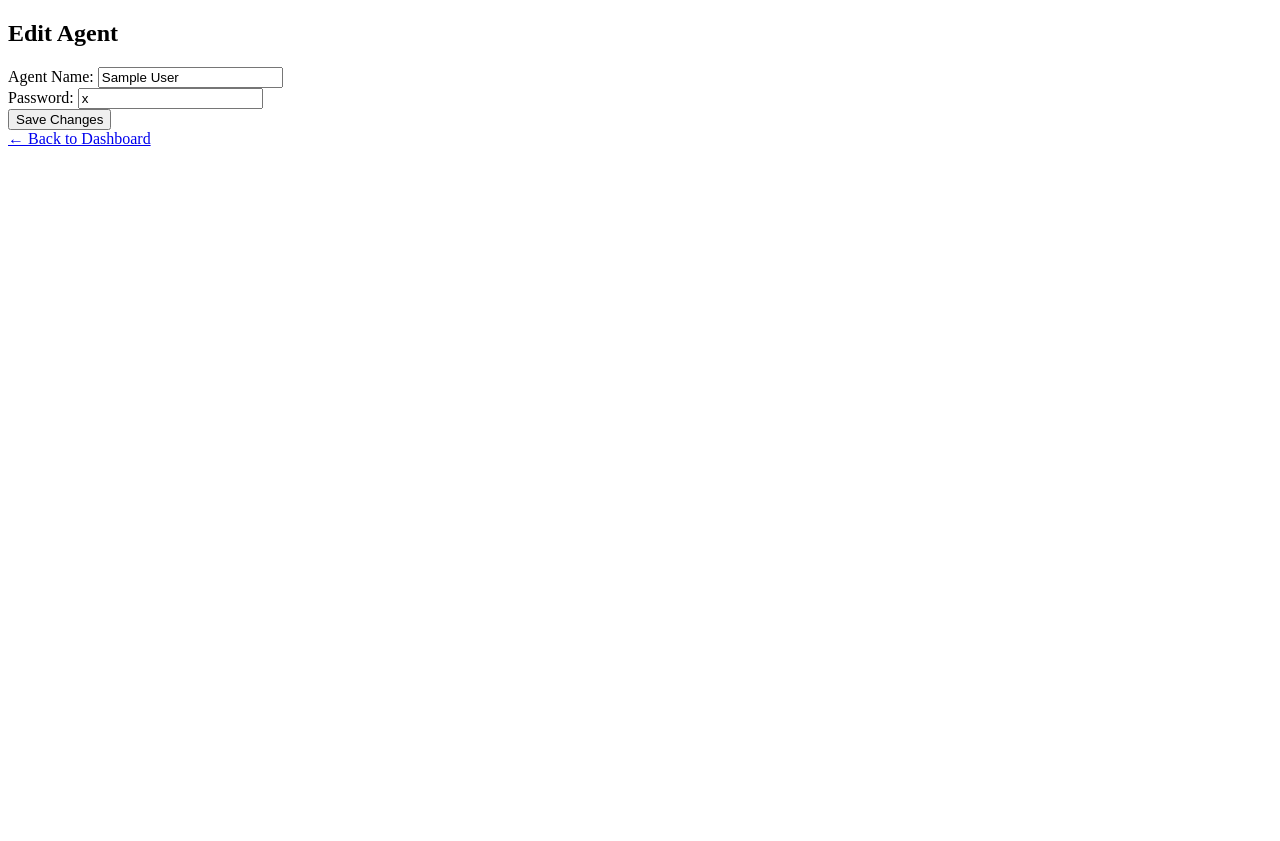
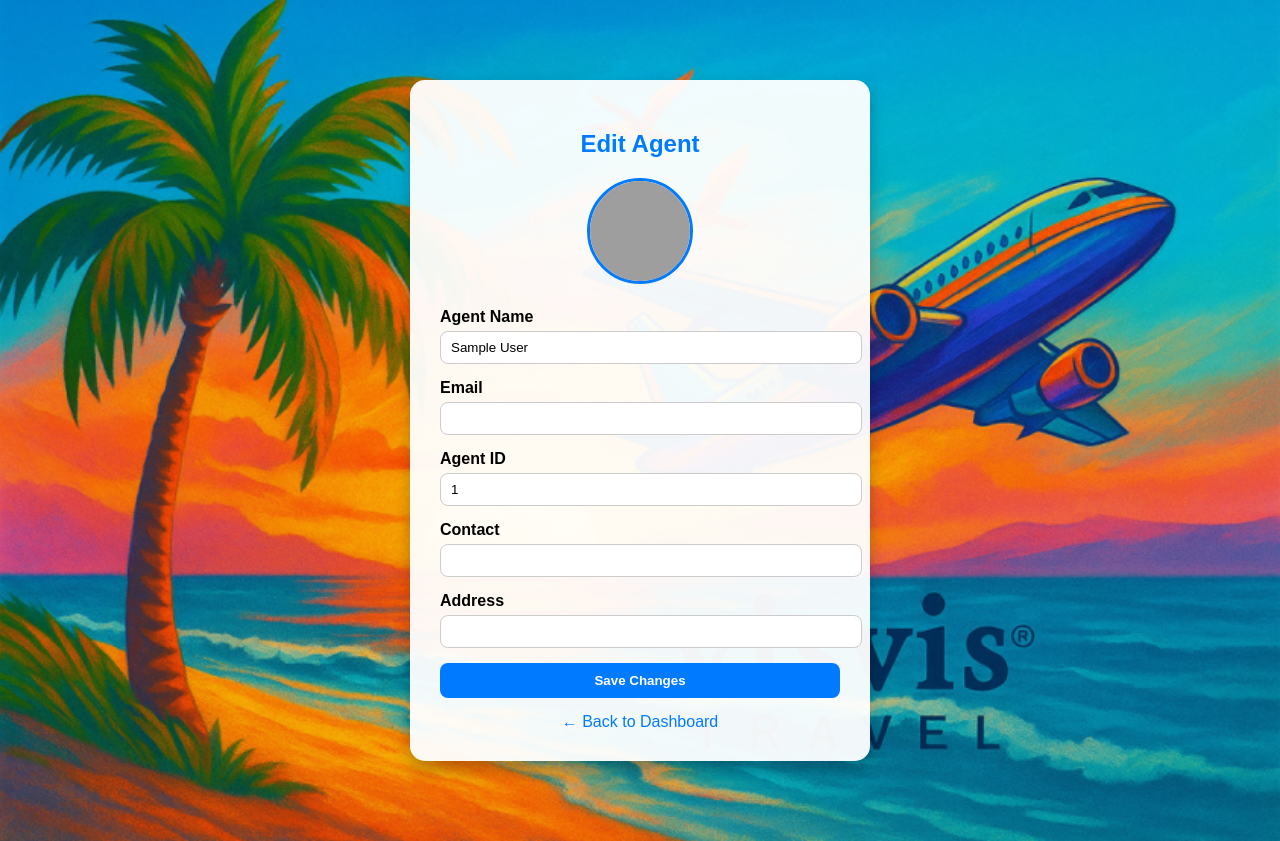
Before and after one commit to EzeInacay/agent-tracker, a PHP site: page /edit_agent.php?agent_id=1 in a window 1280 px wide. Before the commit the page ends 146 px from the top, so only its background shows below. Run offline with PHP 8.4, Linux system fonts and the light colour scheme; a user stored in the database is signed in; tables that the repository leaves empty or names only in its code hold one stand-in row (values such as "Sample post"); data that the repository does not hold is empty; grey boxes are pictures that could not be loaded.

Commit message:
Update edit_agent.php

```diff
--- a/backup 10/edit_agent.php
+++ b/backup 10/edit_agent.php
@@ -11,21 +11,25 @@ if ($conn->connect_error) {
     die("Connection failed: " . $conn->connect_error);
 }
 
+// Save changes
 if ($_SERVER["REQUEST_METHOD"] === "POST") {
     $agent_id = $_POST['agent_id'];
     $agent_name = $_POST['agent_name'];
-    $password = $_POST['password'];
+    $email = $_POST['email'];
+    $contact_number = $_POST['contact_number'];
+    $address = $_POST['address'];
+    $original_agent_id = $_POST['original_agent_id'];
 
-    $stmt = $conn->prepare("UPDATE users SET agent_name = ?, password = ? WHERE agent_id = ?");
-    $stmt->bind_param("sss", $agent_name, $password, $agent_id);
+    $stmt = $conn->prepare("UPDATE users SET agent_id=?, agent_name=?, email=?, contact_number=?, address=? WHERE agent_id=?");
+    $stmt->bind_param("ssssss", $agent_id, $agent_name, $email, $contact_number, $address, $original_agent_id);
     $stmt->execute();
+    $stmt->close();
 
-    $stmt->close();
-    $conn->close();
     header("Location: admin_dashboard.php");
     exit();
 }
 
+// Display form
 if (!isset($_GET['agent_id'])) {
     die("Agent ID missing");
 }
@@ -33,6 +37,10 @@ if (!isset($_GET['agent_id'])) {
 $agent_id = $_GET['agent_id'];
 $result = $conn->query("SELECT * FROM users WHERE agent_id = '$agent_id'");
 $agent = $result->fetch_assoc();
+
+if (!$agent) {
+    die("Agent not found");
+}
 ?>
 
 <!DOCTYPE html>
@@ -40,19 +48,114 @@ $agent = $result->fetch_assoc();
 <head>
     <meta charset="UTF-8">
     <title>Edit Agent</title>
+    <style>
+        body {
+            background: url('raw.png') no-repeat center center fixed;
+            background-size: cover;
+            font-family: Arial, sans-serif;
+        }
+
+        .container {
+            background-color: rgba(255, 255, 255, 0.95);
+            padding: 30px;
+            border-radius: 15px;
+            width: 400px;
+            margin: 80px auto;
+            box-shadow: 0 8px 16px rgba(0, 0, 0, 0.25);
+            text-align: center;
+        }
+
+        h2 {
+            color: #007bff;
+            margin-bottom: 20px;
+        }
+
+        label {
+            display: block;
+            text-align: left;
+            margin-bottom: 5px;
+            font-weight: bold;
+        }
+
+        input[type="text"], input[type="email"] {
+            width: 100%;
+            padding: 8px 10px;
+            margin-bottom: 15px;
+            border: 1px solid #ccc;
+            border-radius: 8px;
+        }
+
+        button {
+            background-color: #007bff;
+            color: white;
+            padding: 10px 15px;
+            border: none;
+            width: 100%;
+            border-radius: 8px;
+            font-weight: bold;
+            cursor: pointer;
+        }
+
+        button:hover {
+            background-color: #0056b3;
+        }
+
+        a {
+            display: inline-block;
+            margin-top: 15px;
+            color: #007bff;
+            text-decoration: none;
+        }
+
+        img.profile-pic {
+            width: 100px;
+            height: 100px;
+            border-radius: 50%;
+            object-fit: cover;
+            margin-bottom: 20px;
+            border: 3px solid #007bff;
+        }
+    </style>
+    <script>
+        function confirmSubmit() {
+            return confirm("Are you sure you want to save changes?");
+        }
+    </script>
 </head>
 <body>
-    <h2>Edit Agent</h2>
-    <form method="POST">
-        <input type="hidden" name="agent_id" value="<?php echo htmlspecialchars($agent['agent_id']); ?>">
-        <label>Agent Name:
+
+    <div class="container">
+        <h2>Edit Agent</h2>
+
+        <?php if (!empty($agent['profile_pic']) && file_exists($agent['profile_pic'])): ?>
+            <img class="profile-pic" src="<?php echo $agent['profile_pic']; ?>" alt="Profile Picture">
+        <?php else: ?>
+            <img class="profile-pic" src="default_avatar.png" alt="Profile Picture">
+        <?php endif; ?>
+
+        <form method="POST" onsubmit="return confirmSubmit();">
+            <input type="hidden" name="original_agent_id" value="<?php echo htmlspecialchars($agent['agent_id']); ?>">
+
+            <label>Agent Name</label>
             <input type="text" name="agent_name" value="<?php echo htmlspecialchars($agent['agent_name']); ?>" required>
-        </label><br>
-        <label>Password:
-            <input type="text" name="password" value="<?php echo htmlspecialchars($agent['password']); ?>" required>
-        </label><br>
-        <button type="submit">Save Changes</button>
-    </form>
-    <a href="admin_dashboard.php">← Back to Dashboard</a>
+
+            <label>Email</label>
+            <input type="email" name="email" value="<?php echo htmlspecialchars($agent['email']); ?>" required>
+
+            <label>Agent ID</label>
+            <input type="text" name="agent_id" value="<?php echo htmlspecialchars($agent['agent_id']); ?>" required>
+
+            <label>Contact</label>
+            <input type="text" name="contact_number" value="<?php echo htmlspecialchars($agent['contact_number']); ?>" required>
+
+            <label>Address</label>
+            <input type="text" name="address" value="<?php echo htmlspecialchars($agent['address']); ?>" required>
+
+            <button type="submit">Save Changes</button>
+        </form>
+
+        <a href="admin_dashboard.php">← Back to Dashboard</a>
+    </div>
+
 </body>
 </html>
```
